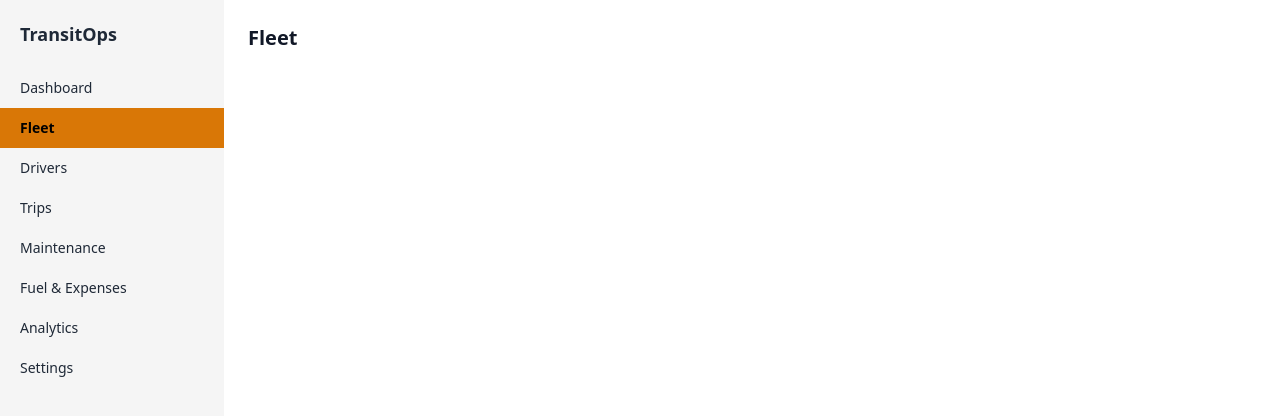
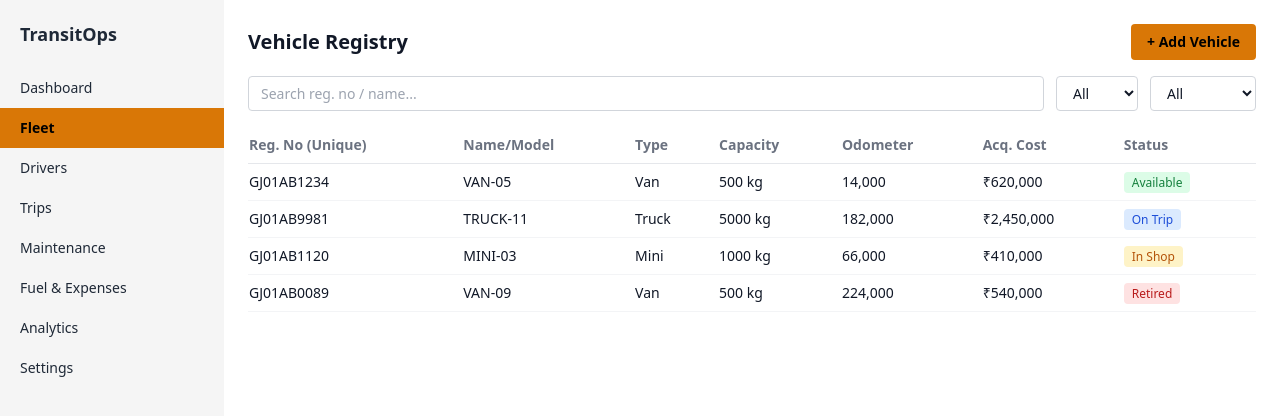
Before and after one commit to Parnika1804/OdooHackJGSG, a React (Create React App) app in the folder frontend/: page /vehicles in a window 1280 px wide. Shown: the top 416 px of the page. Built offline with nearby package versions, Linux system fonts and the light colour scheme.

Commit message:
vehicle UI

```diff
--- a/frontend/src/pages/Vehicles.js
+++ b/frontend/src/pages/Vehicles.js
@@ -1,7 +1,236 @@
+import { useState } from "react";
+
+const initialVehicles = [
+  { id: 1, registration_number: "GJ01AB1234", name: "VAN-05", type: "Van", max_load_capacity_kg: 500, odometer: 14000, acquisition_cost: 620000, status: "Available" },
+  { id: 2, registration_number: "GJ01AB9981", name: "TRUCK-11", type: "Truck", max_load_capacity_kg: 5000, odometer: 182000, acquisition_cost: 2450000, status: "On Trip" },
+  { id: 3, registration_number: "GJ01AB1120", name: "MINI-03", type: "Mini", max_load_capacity_kg: 1000, odometer: 66000, acquisition_cost: 410000, status: "In Shop" },
+  { id: 4, registration_number: "GJ01AB0089", name: "VAN-09", type: "Van", max_load_capacity_kg: 500, odometer: 224000, acquisition_cost: 540000, status: "Retired" },
+];
+
+const statusStyles = {
+  Available: "bg-green-100 text-green-700 dark:bg-green-900 dark:text-green-300",
+  "On Trip": "bg-blue-100 text-blue-700 dark:bg-blue-900 dark:text-blue-300",
+  "In Shop": "bg-amber-100 text-amber-700 dark:bg-amber-900 dark:text-amber-300",
+  Retired: "bg-red-100 text-red-700 dark:bg-red-900 dark:text-red-300",
+};
+
+const emptyForm = {
+  registration_number: "",
+  name: "",
+  type: "Van",
+  max_load_capacity_kg: "",
+  acquisition_cost: "",
+  status: "Available",
+};
+
 export default function Vehicles() {
+  const [vehicles, setVehicles] = useState(initialVehicles);
+  const [search, setSearch] = useState("");
+  const [typeFilter, setTypeFilter] = useState("All");
+  const [statusFilter, setStatusFilter] = useState("All");
+  const [showForm, setShowForm] = useState(false);
+  const [form, setForm] = useState(emptyForm);
+  const [formError, setFormError] = useState("");
+
+  const filtered = vehicles.filter((v) => {
+    const matchesSearch =
+      v.name.toLowerCase().includes(search.toLowerCase()) ||
+      v.registration_number.toLowerCase().includes(search.toLowerCase());
+    const matchesType = typeFilter === "All" || v.type === typeFilter;
+    const matchesStatus = statusFilter === "All" || v.status === statusFilter;
+    return matchesSearch && matchesType && matchesStatus;
+  });
+
+  const handleAddVehicle = (e) => {
+    e.preventDefault();
+    setFormError("");
+
+    if (vehicles.some((v) => v.registration_number === form.registration_number)) {
+      setFormError("Registration number already exists");
+      return;
+    }
+
+    const newVehicle = {
+      id: vehicles.length + 1,
+      ...form,
+      max_load_capacity_kg: Number(form.max_load_capacity_kg),
+      acquisition_cost: Number(form.acquisition_cost),
+      odometer: 0,
+    };
+
+    setVehicles([...vehicles, newVehicle]);
+    setForm(emptyForm);
+    setShowForm(false);
+  };
+
   return (
     <div className="p-6 bg-white dark:bg-neutral-950 text-gray-900 dark:text-neutral-100 min-h-screen">
-      <h1 className="text-xl font-bold">Fleet</h1>
+      <div className="flex justify-between items-center mb-4">
+        <h1 className="text-xl font-bold">Vehicle Registry</h1>
+        <button
+          onClick={() => setShowForm(true)}
+          className="bg-accent text-black font-semibold px-4 py-2 rounded text-sm hover:opacity-90"
+        >
+          + Add Vehicle
+        </button>
+      </div>
+
+      <div className="flex gap-3 mb-4">
+        <input
+          type="text"
+          placeholder="Search reg. no / name..."
+          value={search}
+          onChange={(e) => setSearch(e.target.value)}
+          className="border border-gray-300 dark:border-neutral-700 bg-white dark:bg-neutral-900 rounded px-3 py-1.5 text-sm flex-1"
+        />
+        <select
+          value={typeFilter}
+          onChange={(e) => setTypeFilter(e.target.value)}
+          className="border border-gray-300 dark:border-neutral-700 bg-white dark:bg-neutral-900 rounded px-3 py-1.5 text-sm"
+        >
+          <option>All</option>
+          <option>Van</option>
+          <option>Truck</option>
+          <option>Mini</option>
+        </select>
+        <select
+          value={statusFilter}
+          onChange={(e) => setStatusFilter(e.target.value)}
+          className="border border-gray-300 dark:border-neutral-700 bg-white dark:bg-neutral-900 rounded px-3 py-1.5 text-sm"
+        >
+          <option>All</option>
+          <option>Available</option>
+          <option>On Trip</option>
+          <option>In Shop</option>
+          <option>Retired</option>
+        </select>
+      </div>
+
+      <table className="w-full text-sm border-collapse">
+        <thead>
+          <tr className="text-left border-b border-gray-200 dark:border-neutral-800 text-gray-500 dark:text-neutral-400">
+            <th className="py-2 pr-4">Reg. No (Unique)</th>
+            <th className="py-2 pr-4">Name/Model</th>
+            <th className="py-2 pr-4">Type</th>
+            <th className="py-2 pr-4">Capacity</th>
+            <th className="py-2 pr-4">Odometer</th>
+            <th className="py-2 pr-4">Acq. Cost</th>
+            <th className="py-2 pr-4">Status</th>
+          </tr>
+        </thead>
+        <tbody>
+          {filtered.map((v) => (
+            <tr key={v.id} className="border-b border-gray-100 dark:border-neutral-900">
+              <td className="py-2 pr-4">{v.registration_number}</td>
+              <td className="py-2 pr-4">{v.name}</td>
+              <td className="py-2 pr-4">{v.type}</td>
+              <td className="py-2 pr-4">{v.max_load_capacity_kg} kg</td>
+              <td className="py-2 pr-4">{v.odometer.toLocaleString()}</td>
+              <td className="py-2 pr-4">₹{v.acquisition_cost.toLocaleString()}</td>
+              <td className="py-2 pr-4">
+                <span className={`px-2 py-0.5 rounded text-xs font-medium ${statusStyles[v.status]}`}>
+                  {v.status}
+                </span>
+              </td>
+            </tr>
+          ))}
+          {filtered.length === 0 && (
+            <tr>
+              <td colSpan={7} className="py-6 text-center text-gray-400 dark:text-neutral-600">
+                No vehicles match your filters.
+              </td>
+            </tr>
+          )}
+        </tbody>
+      </table>
+
+      {showForm && (
+        <div className="fixed inset-0 bg-black/40 flex items-center justify-center z-50">
+          <form
+            onSubmit={handleAddVehicle}
+            className="bg-white dark:bg-neutral-900 rounded-lg p-6 w-96 shadow-xl"
+          >
+            <h2 className="text-lg font-bold mb-4">Add Vehicle</h2>
+
+            {formError && (
+              <div className="bg-red-50 dark:bg-red-950 border border-red-300 dark:border-red-800 text-red-600 dark:text-red-400 text-sm px-3 py-2 rounded mb-3">
+                {formError}
+              </div>
+            )}
+
+            <label className="block text-sm text-gray-600 dark:text-neutral-300 mb-1">
+              Registration Number
+            </label>
+            <input
+              required
+              value={form.registration_number}
+              onChange={(e) => setForm({ ...form, registration_number: e.target.value })}
+              className="w-full border border-gray-300 dark:border-neutral-700 bg-white dark:bg-neutral-950 rounded px-3 py-2 text-sm mb-3"
+            />
+
+            <label className="block text-sm text-gray-600 dark:text-neutral-300 mb-1">
+              Name / Model
+            </label>
+            <input
+              required
+              value={form.name}
+              onChange={(e) => setForm({ ...form, name: e.target.value })}
+              className="w-full border border-gray-300 dark:border-neutral-700 bg-white dark:bg-neutral-950 rounded px-3 py-2 text-sm mb-3"
+            />
+
+            <label className="block text-sm text-gray-600 dark:text-neutral-300 mb-1">
+              Type
+            </label>
+            <select
+              value={form.type}
+              onChange={(e) => setForm({ ...form, type: e.target.value })}
+              className="w-full border border-gray-300 dark:border-neutral-700 bg-white dark:bg-neutral-950 rounded px-3 py-2 text-sm mb-3"
+            >
+              <option>Van</option>
+              <option>Truck</option>
+              <option>Mini</option>
+            </select>
+
+            <label className="block text-sm text-gray-600 dark:text-neutral-300 mb-1">
+              Max Load Capacity (kg)
+            </label>
+            <input
+              required
+              type="number"
+              value={form.max_load_capacity_kg}
+              onChange={(e) => setForm({ ...form, max_load_capacity_kg: e.target.value })}
+              className="w-full border border-gray-300 dark:border-neutral-700 bg-white dark:bg-neutral-950 rounded px-3 py-2 text-sm mb-3"
+            />
+
+            <label className="block text-sm text-gray-600 dark:text-neutral-300 mb-1">
+              Acquisition Cost
+            </label>
+            <input
+              required
+              type="number"
+              value={form.acquisition_cost}
+              onChange={(e) => setForm({ ...form, acquisition_cost: e.target.value })}
+              className="w-full border border-gray-300 dark:border-neutral-700 bg-white dark:bg-neutral-950 rounded px-3 py-2 text-sm mb-4"
+            />
+
+            <div className="flex gap-2 justify-end">
+              <button
+                type="button"
+                onClick={() => { setShowForm(false); setFormError(""); }}
+                className="px-4 py-2 rounded text-sm border border-gray-300 dark:border-neutral-700"
+              >
+                Cancel
+              </button>
+              <button
+                type="submit"
+                className="px-4 py-2 rounded text-sm bg-accent text-black font-semibold hover:opacity-90"
+              >
+                Add Vehicle
+              </button>
+            </div>
+          </form>
+        </div>
+      )}
     </div>
   );
 }
```
